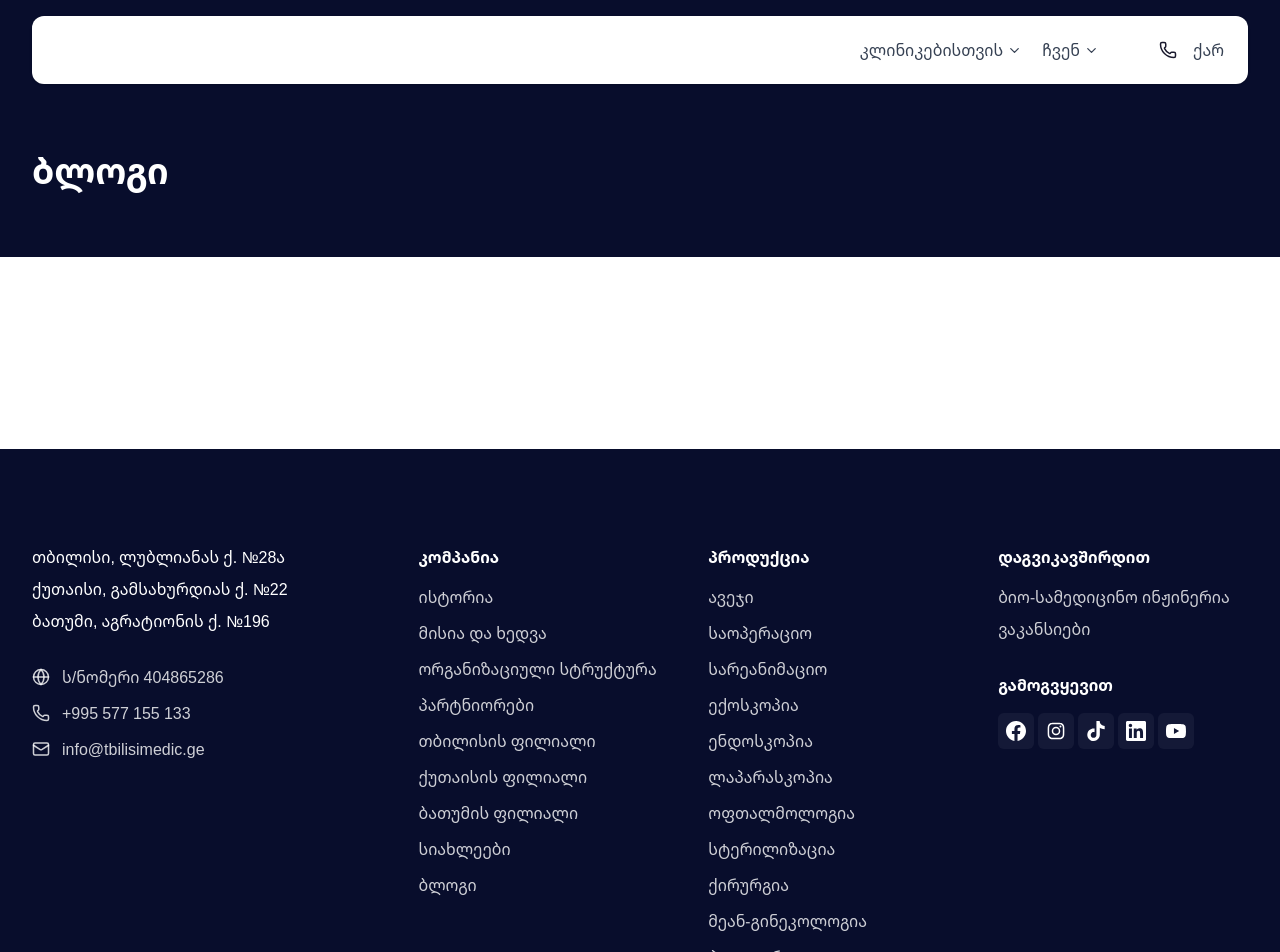
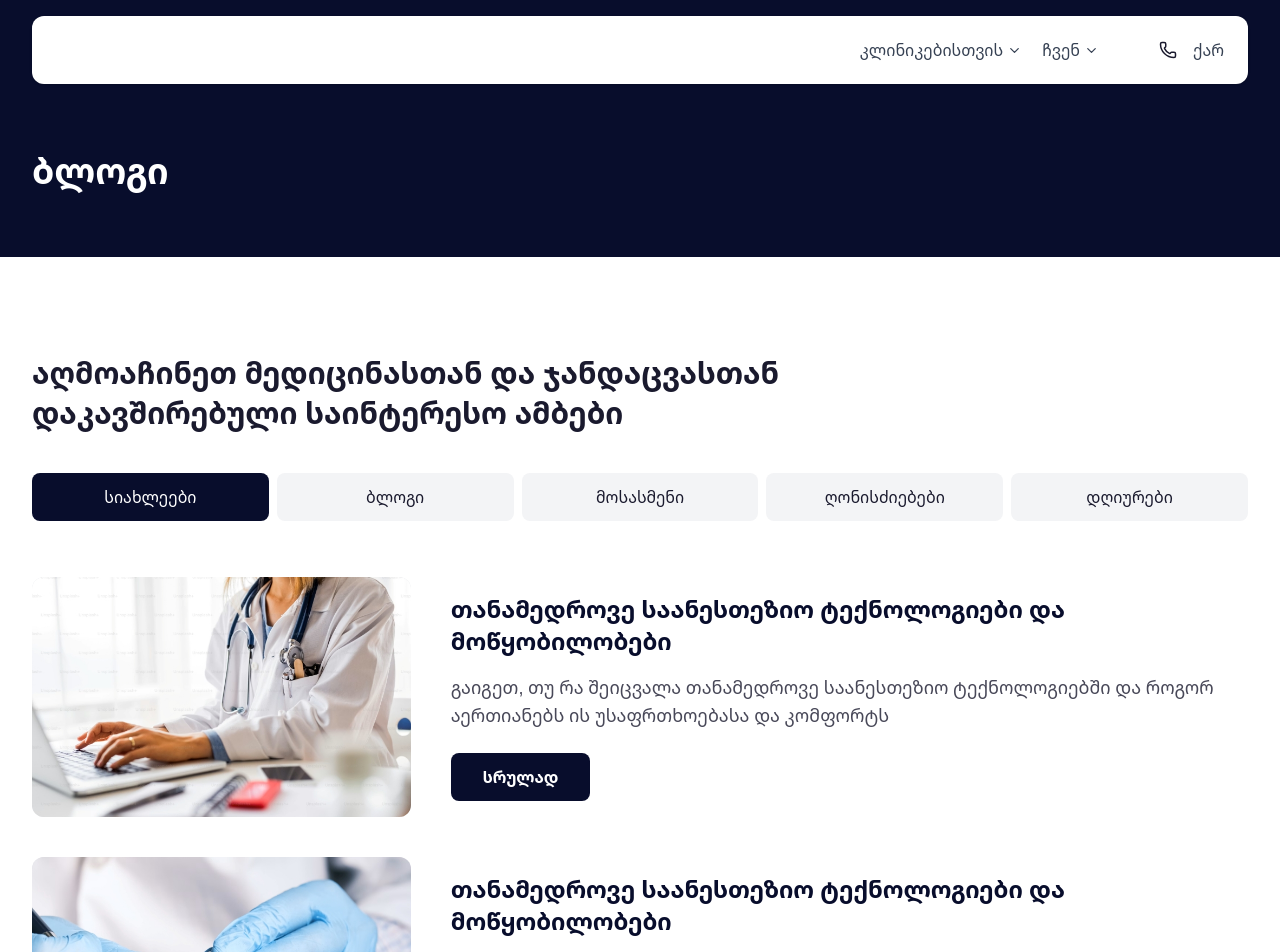
Before and after one commit to tbilisi-medic/web, a Next.js app: page /blog in a window 1280 px wide. Shown: the top 952 px of the page. Built offline with nearby package versions, Linux system fonts and the light colour scheme.

Commit message:
feat: add blog posts section

```diff
--- a/src/app/blog/page.tsx
+++ b/src/app/blog/page.tsx
@@ -1,5 +1,6 @@
 import { Metadata } from 'next';
 import { PageHeader } from '@/components/sections/shared';
+import { BlogPosts } from '@/components/sections/blog';
 
 export const metadata: Metadata = {
   title: 'ბლოგი',
@@ -10,14 +11,7 @@ export default function BlogPage() {
   return (
     <>
       <PageHeader title="ბლოგი" />
-
-      <section className="py-16 lg:py-24">
-        <div className="px-4 sm:px-6 lg:px-8">
-          <div className="mx-auto max-w-7xl">
-            <p className="text-center text-foreground/60"></p>
-          </div>
-        </div>
-      </section>
+      <BlogPosts />
     </>
   );
 }
--- /dev/null
+++ b/src/components/sections/blog/blog-posts.tsx
@@ -0,0 +1,133 @@
+'use client';
+
+import * as React from 'react';
+import Image from 'next/image';
+import Link from 'next/link';
+import { Button } from '@/components/ui/button';
+
+const categories = [
+  { id: 'all', name: 'სიახლეები' },
+  { id: 'blog', name: 'ბლოგი' },
+  { id: 'listening', name: 'მოსასმენი' },
+  { id: 'conferences', name: 'ღონისძიებები' },
+  { id: 'stories', name: 'დღიურები' },
+];
+
+const posts = [
+  {
+    id: 1,
+    title: 'თანამედროვე საანესთეზიო ტექნოლოგიები და მოწყობილობები',
+    description:
+      'გაიგეთ, თუ რა შეიცვალა თანამედროვე საანესთეზიო ტექნოლოგიებში და როგორ აერთიანებს ის უსაფრთხოებასა და კომფორტს',
+    image: '/images/categories/1.jpg',
+    slug: 'modern-anesthesia-technology',
+    category: 'blog',
+  },
+  {
+    id: 2,
+    title: 'თანამედროვე საანესთეზიო ტექნოლოგიები და მოწყობილობები',
+    description:
+      'გაიგეთ, თუ რა შეიცვალა თანამედროვე საანესთეზიო ტექნოლოგიებში და როგორ აერთიანებს ის უსაფრთხოებასა და კომფორტს',
+    image: '/images/categories/2.jpg',
+    slug: 'modern-anesthesia-technology-2',
+    category: 'blog',
+  },
+  {
+    id: 3,
+    title: 'თანამედროვე საანესთეზიო ტექნოლოგიები და მოწყობილობები',
+    description:
+      'გაიგეთ, თუ რა შეიცვალა თანამედროვე საანესთეზიო ტექნოლოგიებში და როგორ აერთიანებს ის უსაფრთხოებასა და კომფორტს',
+    image: '/images/categories/3.jpg',
+    slug: 'modern-anesthesia-technology-3',
+    category: 'events',
+  },
+];
+
+export function BlogPosts() {
+  const [activeCategory, setActiveCategory] = React.useState(categories[0].id);
+
+  const filteredPosts =
+    activeCategory === 'all'
+      ? posts
+      : posts.filter((post) => post.category === activeCategory);
+
+  return (
+    <section className="py-16 lg:py-24">
+      <div className="px-4 sm:px-6 lg:px-8">
+        <div className="mx-auto max-w-7xl">
+          {/* Title */}
+          <h2 className="text-2xl font-bold text-foreground sm:text-3xl leading-10">
+            აღმოაჩინეთ მედიცინასთან და ჯანდაცვასთან
+            <br />
+            დაკავშირებული საინტერესო ამბები
+          </h2>
+
+          {/* Category Tabs */}
+          <div className="mt-10">
+            <div className="mx-auto flex max-w-7xl gap-2 overflow-x-auto pb-4">
+              {categories.map((category) => (
+                <button
+                  key={category.id}
+                  onClick={() => setActiveCategory(category.id)}
+                  className={`shrink-0 flex-1 cursor-pointer whitespace-nowrap rounded-lg px-5 py-3 text-md font-medium transition-colors lg:shrink ${
+                    activeCategory === category.id
+                      ? 'bg-primary text-white'
+                      : 'bg-gray-100 text-foreground hover:bg-gray-200'
+                  }`}
+                >
+                  {category.name}
+                </button>
+              ))}
+            </div>
+          </div>
+
+          {/* Posts List */}
+          <div className="mt-10 space-y-8">
+            {filteredPosts.map((post) => (
+              <div
+                key={post.id}
+                className="grid items-center gap-6 lg:grid-cols-12 lg:gap-10 mb-10"
+              >
+                {/* Image */}
+                <div className="lg:col-span-4">
+                  <div className="relative h-60 overflow-hidden rounded-xl bg-gray-200">
+                    <Image
+                      src={post.image}
+                      alt={post.title}
+                      fill
+                      className="object-cover"
+                    />
+                  </div>
+                </div>
+
+                {/* Content */}
+                <div className="lg:col-span-8">
+                  <h3 className="text-xl font-bold text-primary lg:text-2xl">
+                    {post.title}
+                  </h3>
+                  <p className="mt-4 text-lg text-foreground/80">
+                    {post.description}
+                  </p>
+                  <div className="mt-6">
+                    <Link href={`/blog/${post.slug}`}>
+                      <Button className="h-12 cursor-pointer rounded-lg bg-primary px-8 text-base font-semibold text-white hover:bg-primary/90">
+                        სრულად
+                      </Button>
+                    </Link>
+                  </div>
+                </div>
+              </div>
+            ))}
+          </div>
+
+          {/* Load More */}
+          <div className="mt-14 border-t border-gray-200 pt-8 text-center">
+            <button className="cursor-pointer text-md font-medium text-foreground/80 transition-colors hover:text-primary">
+              მაჩვენე მეტი
+            </button>
+          </div>
+        </div>
+      </div>
+    </section>
+  );
+}
--- /dev/null
+++ b/src/components/sections/blog/index.ts
@@ -0,0 +1 @@
+export { BlogPosts } from './blog-posts';
--- a/src/components/sections/index.ts
+++ b/src/components/sections/index.ts
@@ -3,3 +3,4 @@ export * from './shared';
 export * from './about';
 export * from './products';
 export * from './careers';
+export * from './blog';
```
